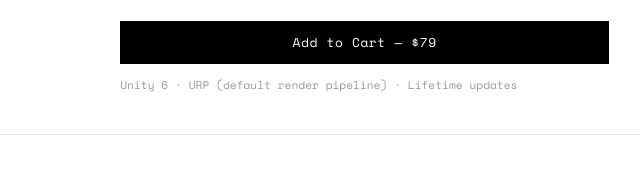
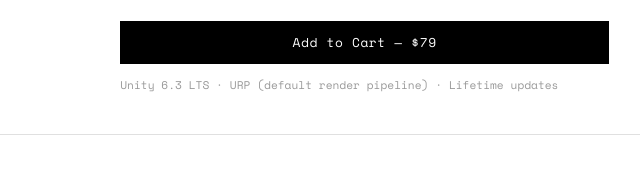
Before and after one commit to skaale/FakeRelightningGaussianSplattingHTML, a website: page Shop.html in a window 1280 px wide. Shown: the part 2816-2988 px from the top of the page, 499-1139 px from the left. Drawn offline with nearby package versions, Linux system fonts and the light colour scheme.

Commit message:
Update Splat Box Editor: Unity 6.3 LTS, tested on Unity 6.x, re-enabled button
Co-authored-by: Cursor <cursoragent@cursor.com>

```diff
--- a/Shop.html
+++ b/Shop.html
@@ -584,7 +584,7 @@
             <button class="add-btn" id="addToCartBtn" onclick="addToCart('unity-gsplat-editor', 'Gaussian Splat Editor', 79)">
                 Add to Cart — $79
             </button>
-            <p class="product-meta">Unity 6 · URP (default render pipeline) · Lifetime updates</p>
+            <p class="product-meta">Unity 6.3 LTS · URP (default render pipeline) · Lifetime updates</p>
         </div>
     </section>
 
```
